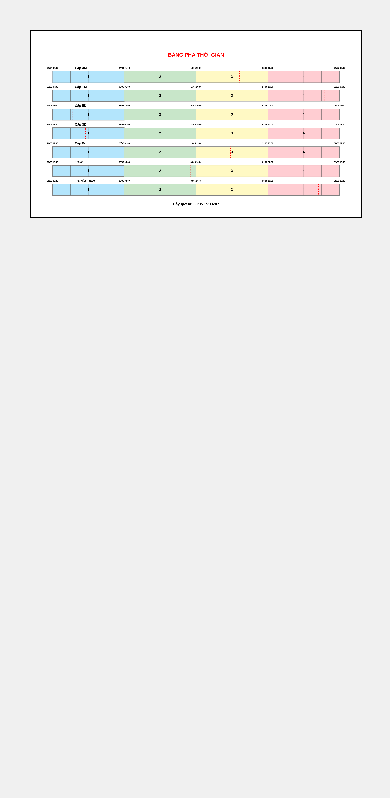
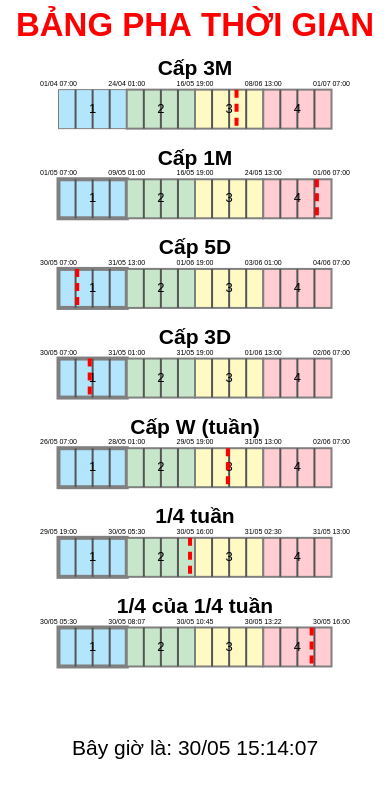
Before and after one commit to ThanhMOMER/ThanhMOMER.github.io, a plain HTML site: page image_1.html in a window 390 px wide. Drawn offline with Linux system fonts and the light colour scheme.

Commit message:
mobile image 1

```diff
--- a/image_1.html
+++ b/image_1.html
@@ -1,30 +1,28 @@
 <!DOCTYPE html>
-<html lang="en">
-
+<html lang="vi">
   <head>
-    <meta charset="UTF-8">
-    <meta name="viewport" content="width=device-width, initial-scale=1.0">
+    <meta charset="UTF-8" />
+    <meta name="viewport" content="width=device-width, initial-scale=1.0" />
     <title>Bảng Pha Thời Gian</title>
     <style>
+      html,
       body {
-            display: flex;
-            flex-direction: column;
-            align-items: center;
-            margin: 20px;
-            /* Thêm margin cho body */
-            padding: 10px;
+        margin: 0;
+        padding: 0;
+        height: 100%;
         background-color: #f0f0f0;
       }
 
       #canvasContainer {
-            width: 100%;
-            max-width: 960px;
+        width: 100vw;
+        height: 100vh;
+        overflow: hidden;
+        margin: auto;
       }
 
       canvas {
         width: 100%;
-            height: auto;
-            border: 1px solid black;
+        height: 100%;
         display: block;
       }
     </style>
@@ -32,55 +30,56 @@
 
   <body>
     <div id="canvasContainer">
-        <canvas id="timeCanvas" width="3840" height="2160"></canvas>
+      <canvas id="timeCanvas"></canvas>
     </div>
+
     <script>
-        // Thiết lập múi giờ và thời gian hiện tại
-        // const vn_tz = "Asia/Ho_Chi_Minh";
-        // const now = new Date('2025-05-29T10:28:00+07:00');
-        const now = new Date(new Date().toLocaleString("en-US", { timeZone: "Asia/Ho_Chi_Minh" }));
-
-
-        // Kích thước canvas
-        const img_width = 3840;
-        const img_height = 2160;
-        /// const - Thêm margin 4 bên
-        const margin = 250; // Margin 50px cho 4 bên
-        const gap = 100;
-        const section_height = Math.floor((img_height - margin * 2 - 6 * gap) / 7);
-        const section_positions = Array.from({ length: 7 }, (_, i) => margin + i * (section_height + gap));
-        const total_height = section_positions[6] + section_height;
-
-        // Lấy canvas và context
       const canvas = document.getElementById("timeCanvas");
       const ctx = canvas.getContext("2d");
 
-        // Màu sắc và nhãn
-        const colors = ["#b3e5fc", "#c8e6c9", "#fff9c4", "#ffcdd2"];
-        const labels = ["1", "2", "3", "4"];
-
-        // Hàm định dạng ngày giờ
-        function formatDateTime(date) {
-            return `${date.getDate().toString().padStart(2, "0")}/${(date.getMonth() + 1).toString().padStart(2, "0")} ${date.getHours().toString().padStart(2, "0")}:${date.getMinutes().toString().padStart(2, "0")}`;
+      function resizeCanvas() {
+        canvas.width = window.innerWidth;
+        canvas.height = window.innerHeight;
       }
 
-        // Hàm vẽ biểu tượng lịch
-        function drawCalendarIcon(x, y) {
-            ctx.fillStyle = "#2196F3";
-            ctx.fillRect(x, y, 30, 30);
-            ctx.fillStyle = "white";
-            ctx.font = "bold 20px Arial";
-            ctx.textAlign = "center";
-            ctx.textBaseline = "middle";
-            ctx.fillText("📅", x + 15, y + 15);
+      window.addEventListener("resize", () => {
+        resizeCanvas();
+        drawTimeline();
+      });
+
+      resizeCanvas();
+
+      const now = new Date(
+        new Date().toLocaleString("en-US", { timeZone: "Asia/Ho_Chi_Minh" })
+      );
+
+      function formatDateTime(date) {
+        return `${date.getDate().toString().padStart(2, "0")}/${(
+          date.getMonth() + 1
+        )
+          .toString()
+          .padStart(2, "0")} ${date
+          .getHours()
+          .toString()
+          .padStart(2, "0")}:${date.getMinutes().toString().padStart(2, "0")}`;
       }
 
-        // Hàm vẽ từng khung
-        function drawTimeSection(y_px, start_time, end_time, colors, sublabels, title, prefix = "") {
-            const y = y_px / total_height * (img_height - margin * 2) + margin;
-            const h = section_height / total_height * (img_height - margin * 2);
+      function drawTimeSection(
+        y_px,
+        start_time,
+        end_time,
+        colors,
+        sublabels,
+        title,
+        img_width,
+        img_height,
+        margin,
+        section_height,
+        total_height
+      ) {
+        const y = y_px;
+        const h = section_height;
 
-            // Vẽ 4 phần chính
         for (let i = 0; i < 4; i++) {
           const x0 = margin + (i / 4) * (img_width - margin * 2);
           ctx.fillStyle = colors[i];
@@ -88,156 +87,244 @@
           ctx.fillRect(x0, y, (img_width - margin * 2) / 4, h);
           ctx.strokeRect(x0, y, (img_width - margin * 2) / 4, h);
 
-                // Vẽ 4 phần con chỉ bằng đường kẻ
-                ctx.strokeStyle = "#555"; // Màu xám cho phần con
+          // Vạch phụ
+          ctx.strokeStyle = "#555";
           ctx.lineWidth = 2;
           for (let j = 1; j < 4; j++) {
-                    const sub_x = x0 + j * ((img_width - margin * 2) / 4) / 4;
+            const sub_x = x0 + (j * ((img_width - margin * 2) / 4)) / 4;
             ctx.beginPath();
             ctx.moveTo(sub_x, y);
             ctx.lineTo(sub_x, y + h);
             ctx.stroke();
           }
 
-
-                // Vẽ nhãn con
+          // Nhãn bên trong mỗi ô
           ctx.fillStyle = "black";
-                ctx.font = "bold 42px Arial";
+          ctx.font = `${Math.floor(h * 0.35)}px Arial`;
           ctx.textAlign = "center";
           ctx.textBaseline = "middle";
-                ctx.fillText(sublabels[i], x0 + (img_width - margin * 2) / 8, y + h / 2);
+          ctx.fillText(
+            sublabels[i],
+            x0 + (img_width - margin * 2) / 8,
+            y + h / 2
+          );
         }
 
-            // Vạch "Now"
+        // Vạch "Bây giờ"
         const total_sec = (end_time - start_time) / 1000;
         const elapsed_sec = (now - start_time) / 1000;
-            const now_pos = margin + Math.max(0, Math.min(1, elapsed_sec / total_sec)) * (img_width - margin * 2);
+        const now_pos =
+          margin +
+          Math.max(0, Math.min(1, elapsed_sec / total_sec)) *
+            (img_width - margin * 2);
         ctx.strokeStyle = "red";
-            ctx.lineWidth = 6;
-            ctx.setLineDash([10, 10]);
+        ctx.lineWidth = 4;
+        ctx.setLineDash([8, 6]);
         ctx.beginPath();
         ctx.moveTo(now_pos, y);
         ctx.lineTo(now_pos, y + h);
         ctx.stroke();
         ctx.setLineDash([]);
 
-            // Mốc chia chính
+        // Nhãn mốc thời gian
         ctx.fillStyle = "black";
-            ctx.font = "bold 24px Arial";
+        ctx.font = `${Math.floor(h * 0.18)}px Arial`;
         ctx.textAlign = "center";
         for (let i = 0; i < 5; i++) {
           const frac = i / 4;
-                const time_point = new Date(start_time.getTime() + total_sec * frac * 1000);
+          const time_point = new Date(
+            start_time.getTime() + total_sec * frac * 1000
+          );
           const label = formatDateTime(time_point);
-                ctx.fillText(label, margin + frac * (img_width - margin * 2), y - 36);
+          ctx.fillText(
+            label,
+            margin + frac * (img_width - margin * 2),
+            y - h * 0.15
+          );
         }
 
-            // // Tên khung
-            // ctx.fillStyle = "black";
-            // ctx.font = "bold 39px Arial";
-            // ctx.textAlign = "left";
-            // ctx.textBaseline = "middle";
-            // ctx.fillText(title, margin + 60, y + h / 2 - 10);
-            // Tên khung
+        // Tiêu đề (caption)
         ctx.fillStyle = "black";
-            ctx.font = "bold 39px Arial";
-            ctx.textAlign = "left";
-            ctx.textBaseline = "middle";
-            ctx.fillText(title, margin + 260, y - 35); // Chỉnh x thành margin, y dịch lên trên
+        ctx.font = `bold ${Math.floor(h * 0.55)}px Arial`;
+        ctx.textAlign = "center"; // Căn giữa
+        ctx.textBaseline = "bottom";
+
+        // Tính tọa độ X chính giữa vùng vẽ
+        const sectionCenterX = margin + (img_width - margin * 2) / 2;
+
+        ctx.fillText(title, sectionCenterX, y - h * 0.25);
+
       }
 
-        // Hàm chính để vẽ
       function drawTimeline() {
+        const img_width = canvas.width;
+        const img_height = canvas.height;
+        const margin = img_width * 0.15;
+        const gap = img_height * 0.06;
+        const section_height = Math.floor((img_height - gap * 8) / 11);
+
         ctx.clearRect(0, 0, img_width, img_height);
         ctx.fillStyle = "white";
         ctx.fillRect(0, 0, img_width, img_height);
 
-            // Tiêu đề
         ctx.fillStyle = "red";
-            ctx.font = "bold 60px Arial";
+        ctx.font = `bold ${Math.floor(img_height * 0.04)}px Arial`;
         ctx.textAlign = "center";
         ctx.textBaseline = "top";
-            ctx.fillText("BẢNG PHA THỜI GIAN", img_width / 2, margin);
+        ctx.fillText("BẢNG PHA THỜI GIAN", img_width / 2, gap - 40);
 
-            // Cấp 3M
+        const colors = ["#b3e5fc", "#c8e6c9", "#fff9c4", "#ffcdd2"];
+        const labels = ["1", "2", "3", "4"];
+
+        const section_positions = Array.from(
+          { length: 7 },
+          (_, i) => (i + 1) * (section_height + gap)
+        );
+
         let start_quarter_month = Math.floor(now.getMonth() / 3) * 3;
         let start_3m = new Date(now.getFullYear(), start_quarter_month, 1, 7);
         let end_3m = new Date(
           start_quarter_month === 9 ? now.getFullYear() + 1 : now.getFullYear(),
           (start_quarter_month + 3) % 12,
-                1, 7
+          1,
+          7
         );
-            drawTimeSection(section_positions[0], start_3m, end_3m, colors, labels, "Cấp 3M");
+        drawTimeSection(
+          section_positions[0],
+          start_3m,
+          end_3m,
+          colors,
+          labels,
+          "Cấp 3M",
+          img_width,
+          img_height,
+          margin,
+          section_height
+        );
 
-
-            // Cấp 1M
         let start_1m = new Date(now.getFullYear(), now.getMonth(), 1, 7);
         let end_1m = new Date(now.getFullYear(), now.getMonth() + 1, 1, 7);
-            drawTimeSection(section_positions[1], start_1m, end_1m, colors, labels, "Cấp 1M");
+        drawTimeSection(
+          section_positions[1],
+          start_1m,
+          end_1m,
+          colors,
+          labels,
+          "Cấp 1M",
+          img_width,
+          img_height,
+          margin,
+          section_height
+        );
 
-
-            // Cấp 5D
         let days_back_5d = now.getDate() % 5;
         let start_5d = new Date(now);
         start_5d.setDate(now.getDate() - days_back_5d);
         start_5d.setHours(7, 0, 0, 0);
         let end_5d = new Date(start_5d);
         end_5d.setDate(start_5d.getDate() + 5);
-            drawTimeSection(section_positions[2], start_5d, end_5d, colors, labels, "Cấp 5D");
+        drawTimeSection(
+          section_positions[2],
+          start_5d,
+          end_5d,
+          colors,
+          labels,
+          "Cấp 5D",
+          img_width,
+          img_height,
+          margin,
+          section_height
+        );
 
-
-            // Cấp 3D
         let days_back_3d = now.getDate() % 3;
         let start_3d = new Date(now);
         start_3d.setDate(now.getDate() - days_back_3d);
         start_3d.setHours(7, 0, 0, 0);
         let end_3d = new Date(start_3d);
         end_3d.setDate(start_3d.getDate() + 3);
-            drawTimeSection(section_positions[3], start_3d, end_3d, colors, labels, "Cấp 3D");
+        drawTimeSection(
+          section_positions[3],
+          start_3d,
+          end_3d,
+          colors,
+          labels,
+          "Cấp 3D",
+          img_width,
+          img_height,
+          margin,
+          section_height
+        );
 
-
-            // Cấp W
-            let weekday = now.getDay() === 0 ? 7 : now.getDay(); // CN = 0 -> 7
+        let weekday = now.getDay() === 0 ? 7 : now.getDay();
         let start_w = new Date(now);
         start_w.setDate(now.getDate() - weekday + 1);
         start_w.setHours(7, 0, 0, 0);
         let end_w = new Date(start_w);
         end_w.setDate(start_w.getDate() + 7);
-            drawTimeSection(section_positions[4], start_w, end_w, colors, labels, "Cấp W");
+        drawTimeSection(
+          section_positions[4],
+          start_w,
+          end_w,
+          colors,
+          labels,
+          "Cấp W (tuần)",
+          img_width,
+          img_height,
+          margin,
+          section_height
+        );
 
-
-            // 1/4W hiện tại
         let total_week_duration = 7 * 24 * 60 * 60 * 1000;
         let part_duration = total_week_duration / 4;
         let offset = now.getTime() - start_w.getTime();
         let part_index = Math.floor(offset / part_duration);
         let start_qw = new Date(start_w.getTime() + part_index * part_duration);
         let end_qw = new Date(start_qw.getTime() + part_duration);
-            drawTimeSection(section_positions[5], start_qw, end_qw, colors, labels, "1/4W");
+        drawTimeSection(
+          section_positions[5],
+          start_qw,
+          end_qw,
+          colors,
+          labels,
+          "1/4 tuần",
+          img_width,
+          img_height,
+          margin,
+          section_height
+        );
 
-
-            // 1/4 của 1/4W hiện tại
         let sub_part_duration = part_duration / 4;
         let offset_sub = now.getTime() - start_qw.getTime();
         let sub_index = Math.floor(offset_sub / sub_part_duration);
-            let start_qqw = new Date(start_qw.getTime() + sub_index * sub_part_duration);
+        let start_qqw = new Date(
+          start_qw.getTime() + sub_index * sub_part_duration
+        );
         let end_qqw = new Date(start_qqw.getTime() + sub_part_duration);
-            drawTimeSection(section_positions[6], start_qqw, end_qqw, colors, labels, "1/4 của 1/4W");
+        drawTimeSection(
+          section_positions[6],
+          start_qqw,
+          end_qqw,
+          colors,
+          labels,
+          "1/4 của 1/4 tuần",
+          img_width,
+          img_height,
+          margin,
+          section_height
+        );
 
-
-            // Ghi thời gian hiện tại
-            const current_time_str = `Bây giờ là: ${formatDateTime(now)}:${now.getSeconds().toString().padStart(2, "0")}`;
+        const current_time_str = `Bây giờ là: ${formatDateTime(now)}:${now
+          .getSeconds()
+          .toString()
+          .padStart(2, "0")}`;
         ctx.fillStyle = "black";
-            ctx.font = "bold 44px Arial";
+        ctx.font = `${Math.floor(img_height * 0.025)}px Arial`;
         ctx.textAlign = "center";
         ctx.textBaseline = "bottom";
-            // ctx.fillText(current_time_str, img_width / 2, img_height - margin);
-            ctx.fillText(current_time_str, img_width / 2, img_height - 1/2*margin);
+        ctx.fillText(current_time_str, img_width / 2, img_height*0.90 );
       }
 
-        // Vẽ biểu đồ
       drawTimeline();
     </script>
   </body>
-
 </html>
```
Also changed, not shown: index.html (+6 -4 lines). Lines whose indentation alone changed are shown as unchanged.
